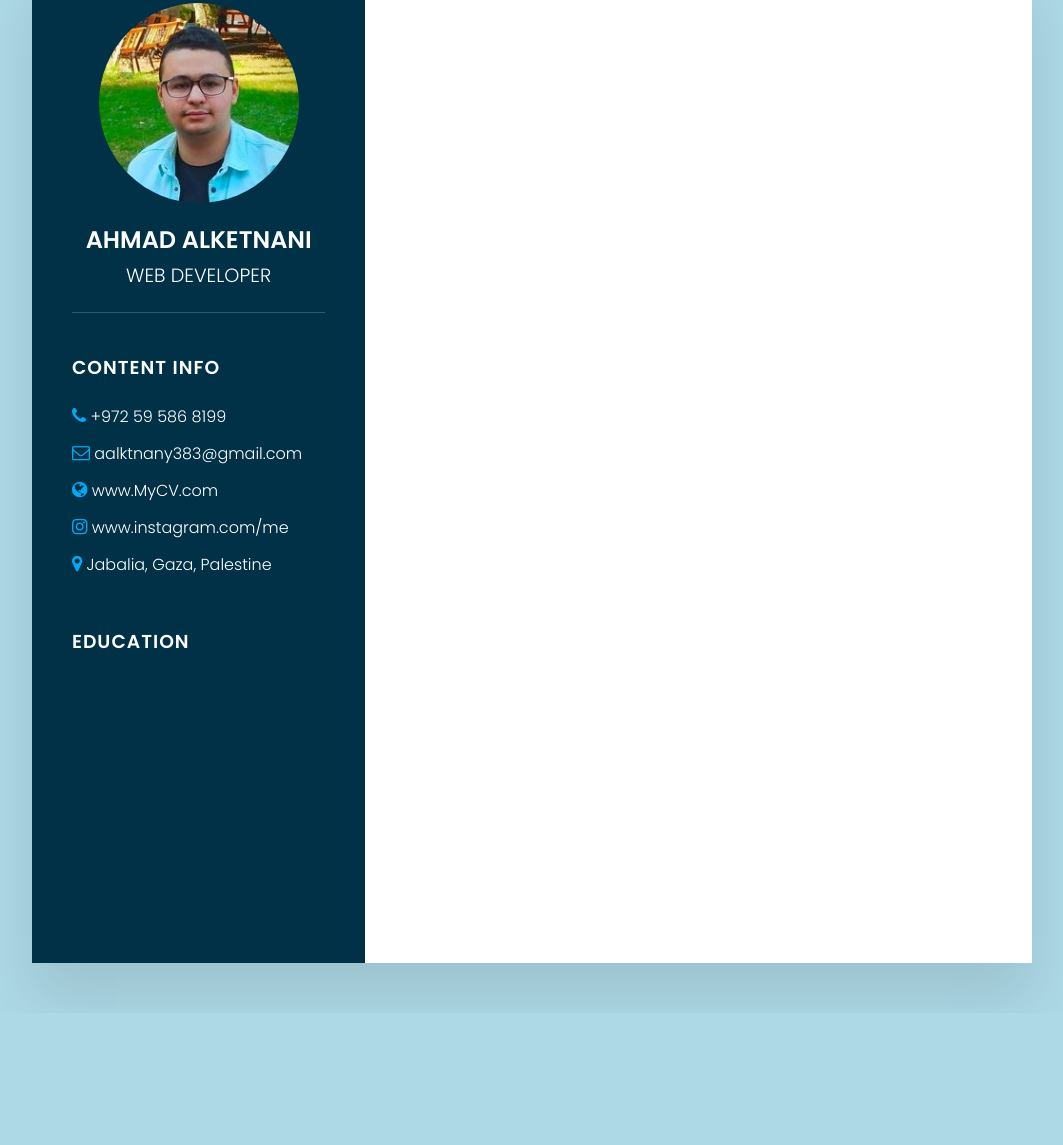
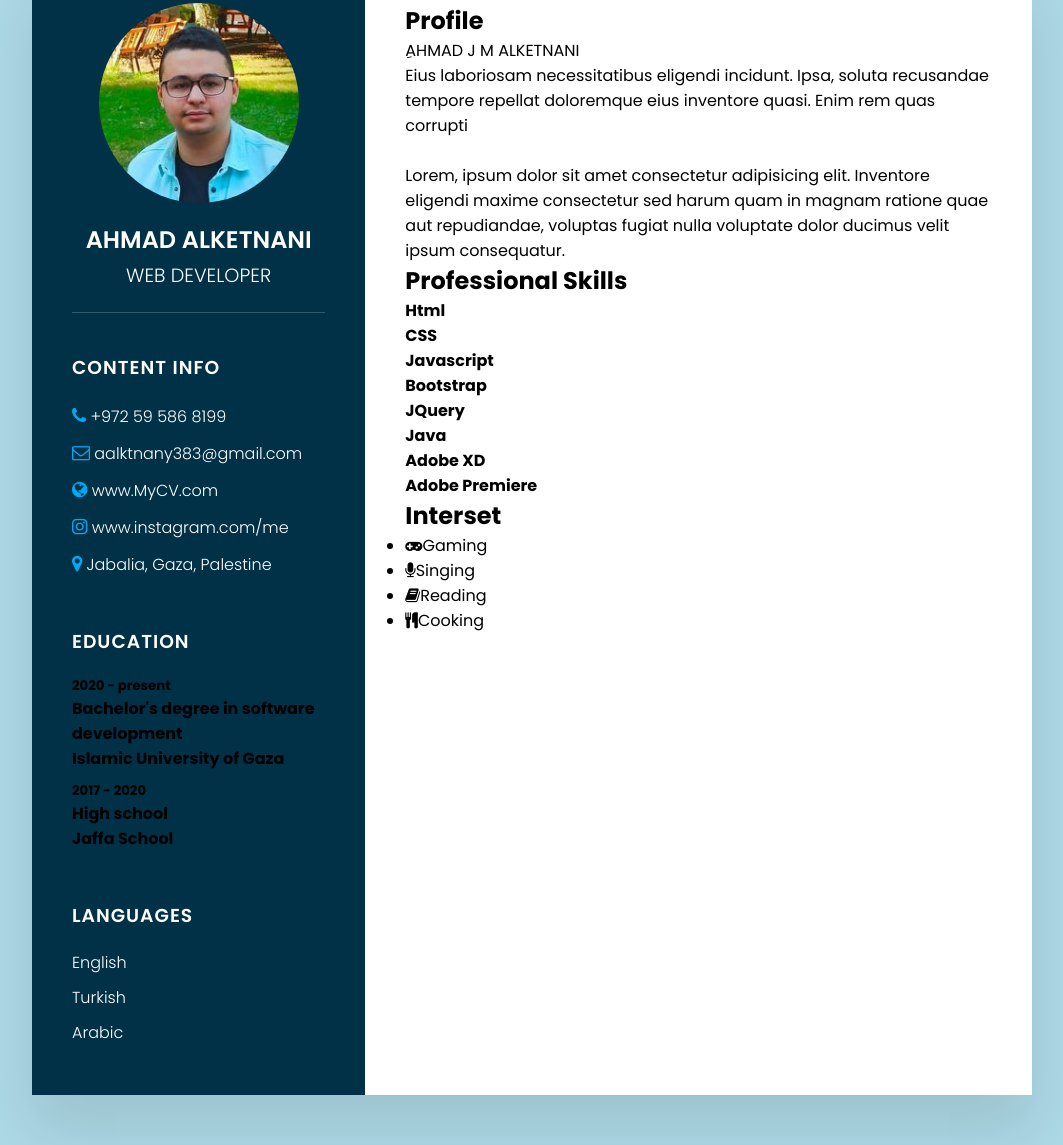
Before and after one commit to AhmadAlketnani/CV, a plain HTML site: page index.html in a window 1280 px wide. Shown: the part 87-1232 px from the top of the page, without its empty margins (108-1171 px from the left). Before the commit the page ends 1100 px from the top, so only its background shows below. Drawn offline with Linux system fonts and the light colour scheme.

Commit message:
Update index.html

```diff
--- a/index.html
+++ b/index.html
@@ -9,6 +9,7 @@
         integrity="sha512-5A8nwdMOWrSz20fDsjczgUidUBR8liPYU+WymTZP1lmY9G6Oc7HlZv156XqnsgNUzTyMefFTcsFH/tnJE/+xBg=="
         crossorigin="anonymous" referrerpolicy="no-referrer" />
     <link rel="stylesheet" type="text/css" href="CSS_Files/style.css">
+    <link rel="shortcut icon" href="images/favicon-16x16.png" type="image/x-icon">
 </head>
 
 <body>
@@ -25,18 +26,18 @@
                 <h3 class="title">Content Info</h3>
                 <ul>
                     <li>
-                        <a href="">
                             <span class="icon"><i class="fa fa-phone" aria-hidden="true"></i></span>
                             <span class="text">+972 59 586 8199</span>
-                        </a>
                     </li>
                     <li>
                         <span class="icon"><i class="fa fa-envelope-o" aria-hidden="true"></i></span>
                         <span class="text">aalktnany383@gmail.com</span>
                     </li>
                     <li>
+                        <a href="https://ahmadalketnani.github.io/My_CV1/" target="_blank">
                             <span class="icon"><i class="fa fa-globe" aria-hidden="true"></i></span>
                             <span class="text">www.MyCV.com</span>
+                        </a>
                     </li>
                     <li>
                         <a href="https://www.instagram.com/ahmad_j_alketnani/" target="_blank">
@@ -55,14 +56,101 @@
                 <h3 class="title">Education</h3>
                 <ul>
                     <li>
-                        <h5></h5>
+                        <!-- <li>
+                        <h5>2020 - 2024</h5>
+                        <h4>master degree in comuter science</h4>
+                        <h4>University Name</h4>
+                    </li> -->
+                        <h5>2020 - present</h5>
+                        <h4>Bachelor's degree in software development</h4>
+                        <h4>Islamic University of Gaza</h4>
+                    </li>
+                    <li>
+                        <h5>2017 - 2020</h5>
+                        <h4>High school</h4>
+                        <h4>Jaffa School</h4>
                     </li>
                 </ul>
             </div>
-
+            <div class="contactInfo language">
+                <h3 class="title">Languages</h3>
+                <ul>
+                    <li>
+                        <span class="text">English</span>
+                        <span class="percent">
+                            <div style="width: 40%;"></div>
+                        </span>
+                    </li>
+                    <li>
+                        <span class="text">Turkish</span>
+                        <span class="percent">
+                            <div style="width: 10%;"></div>
+                        </span>
+                    </li>
+                    <li>
+                        <span class="text">Arabic</span>
+                        <span class="percent">
+                            <div style="width: 90%;"></div>
+                        </span>
+                    </li>
+                </ul>
+            </div>
         </div>
 
-        <div class="right_Side"></div>
+
+        <div class="right_Side">
+            <div class="about">
+            <h2 class="title2">Profile</h2>
+            <p>ِAHMAD J M ALKETNANI <br>  Eius laboriosam necessitatibus eligendi incidunt. Ipsa, soluta recusandae tempore repellat doloremque eius inventore quasi. Enim rem quas corrupti <br><br>Lorem, ipsum dolor sit amet consectetur adipisicing elit. Inventore eligendi maxime consectetur sed harum quam in magnam ratione quae aut repudiandae, voluptas fugiat nulla voluptate dolor ducimus velit ipsum consequatur.</mollitia></p>
+            </div>
+
+            <div class="about skills">
+                <h2 class="title2">Professional Skills</h2>
+                <div class="box">
+                    <h4>Html</h4>
+                    <div class="percent">
+                        <div style="width: 95%;"></div>
+                    </div>
+                </div>
+                <div class="box">
+                    <h4>CSS</h4>
+                    <div class="percent"></div>
+                </div>
+                <div class="box">
+                    <h4>Javascript</h4>
+                    <div class="percent"></div>
+                </div>
+                <div class="box">
+                    <h4>Bootstrap</h4>
+                    <div class="percent"></div>
+                </div>
+                <div class="box">
+                    <h4>JQuery</h4>
+                    <div class="percent"></div>
+                </div>
+                <div class="box">
+                    <h4>Java</h4>
+                    <div class="percent"></div>
+                </div>
+                <div class="box">
+                    <h4>Adobe XD</h4>
+                    <div class="percent"></div>
+                </div>
+                <div class="box">
+                    <h4>Adobe Premiere</h4>
+                    <div class="percent"></div>
+                </div>
+            </div>
+            <div class="about interest">
+                <h2 class="title2">Interset</h2>
+                <ul>
+                    <li><i class="fa fa-gamepad" aria-hidden="true"></i>Gaming</li>
+                    <li><i class="fa fa-microphone" aria-hidden="true"></i>Singing</li>
+                    <li><i class="fa fa-book" aria-hidden="true"></i>Reading</li>
+                    <li><i class="fa fa-cutlery" aria-hidden="true"></i>Cooking</li>
+                </ul>
+                </div>
+        </div>
     </div>
 
 </body>
```
Lines whose indentation alone changed are shown as unchanged.
